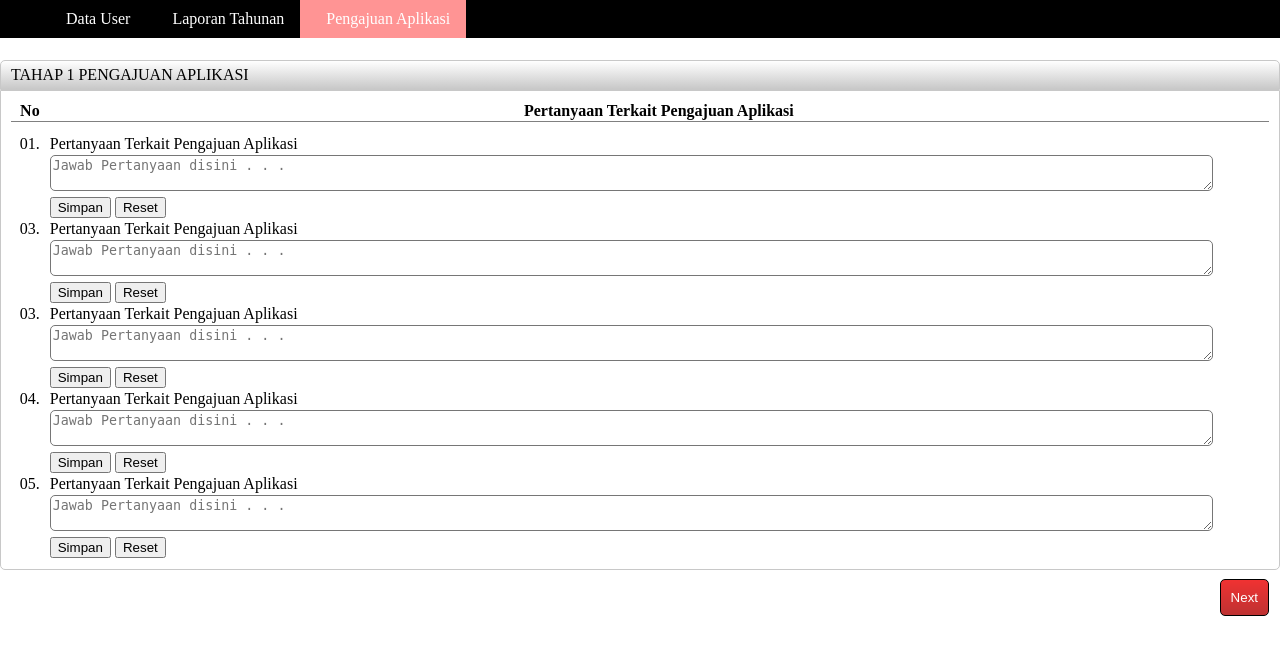
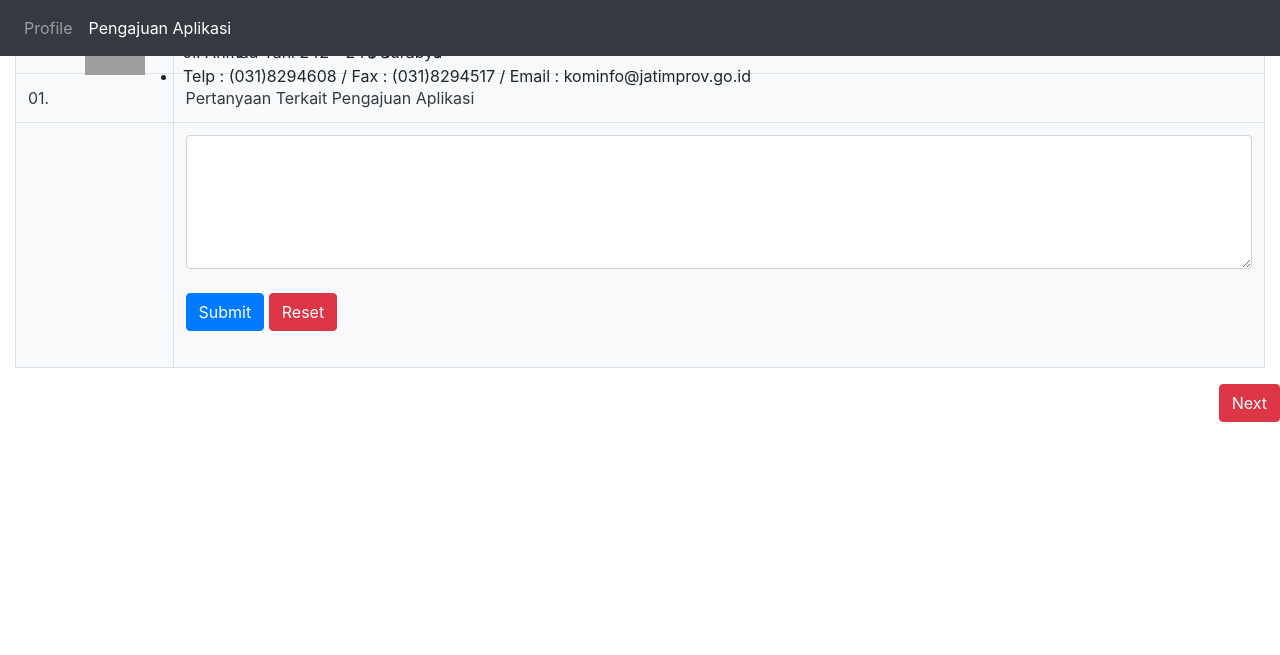
Before and after one commit to GaLHakim/ProjectKominfo, a PHP site: page /users/userPengajuan.php in a window 1280 px wide. Shown: the top 655 px of the page. Run offline with PHP 8.4, Linux system fonts and the light colour scheme; some libraries are stand-ins or nearby versions; grey boxes are pictures that could not be loaded.

Commit message:
modified user all .php

```diff
--- a/users/userPengajuan.php
+++ b/users/userPengajuan.php
@@ -1,139 +1,80 @@
 <!DOCTYPE html>
 <html>
-<head>
-<title>PERATURAN GUBERNUR JAWA TIMUR</title>
 <meta charset="UTF-8">
 <meta name="viewport" content="width=device-width, initial-scale=1">
-<link rel="stylesheet" type="text/css" href="cssUser.css">
+<head>
+	<link rel="stylesheet" href="style.css">
+	<link rel="stylesheet" href="css\bootstrap4.css">
 	<link rel="stylesheet" href="https://use.fontawesome.com/releases/v5.6.3/css/all.css">
+	<script src="js\jquery4.js"></script>
+  	<script src="js\bootstrap4.bundle.js"></script>
 </head>
+
 <body>
-    <header>
-		<div>
-            <ul>
-                <li class="ul-li"><a href="userProfile.php"><i class="" style="padding-right:10px;"></i>Data User</a></li>
-                <li class="ul-li dropdown"><a class="dropbtn"><i class="" style="padding-right:10px"></i>Laporan Tahunan</a>
-                    <div class="dropdown-content">
-                        <a href="#input">Input</a>
-                        <a href="#laporan">Laporan</a>
+    <header class="nav-header navbar navbar-expand-md container-fluid fixed-top">
+		<div class="header container">
+			<a class="" href="#" >
+				<img class="img-fluid" src="jatim.png" alt="logo" style="width:60px;">
+			</a>
+			<div class="nav-link">
+				<li>DINAS KOMUNIKASI DAN INFOMATIKA PROVINSI JAWA TIMUR</li>
+				<li>Jl. Ahmad Yani 242 - 244 Surabya</li>
+				<li>Telp : (031)8294608 / Fax : (031)8294517 / Email : kominfo@jatimprov.go.id</li>
 			</div>
+		</div>
+	</header>
+	<nav class="nav-fixed justify-content-end navbar navbar-expand-md bg-dark navbar-dark fixed-top">
+		<button class="navbar-toggler" type="button" data-toggle="collapse" data-target="#collapsibleNavbar">
+			<span class="navbar-toggler-icon"></span>
+		</button>
+		<div class="collapse navbar-collapse" id="collapsibleNavbar">
+			<ul class="navbar-nav">
+				<li class="nav-item">
+					<a class="nav-link" href="userProfile.php">Profile</a>
 				</li>
-                <li class="ul-li active"><a href="userPengajuan.html"><i class="" style="padding-right:10px;"></i>Pengajuan Aplikasi</a></li>
+				<li class="nav-item">
+					<a class="nav-link active" href="userPengajuan.php">Pengajuan Aplikasi</a>
+				</li>
 			</ul>
 		</div>
-    </header>
-    <div class="content container">
-        <div class="peng-kuisoner">
+	</nav>
+    <section class="content container-fluid">
+        <div class="row">
+            <div class="col-sm-12 col-md-12 col-lg-12">
+                <div class="content-judul rounded-top text-white">
                     <a>TAHAP 1 PENGAJUAN APLIKASI</a>
                 </div>
-		<div class="kuisoner-content">
-            <table id="table-kuis">
-                <tr style="border-bottom:1px solid grey;">
-                    <th id="no-kuis">No</th>
+                <div class="conten-edit rounded-bottom bg-light text-dark">
+                    <table class=" table">
+                        <tr>
+                            <th id="no">No</th>
                             <th>Pertanyaan Terkait Pengajuan Aplikasi</th>
                         </tr>
-                <tr><td style="height:10px;"></td></tr>
                         <tr>
-                    <td id="no-kuis">01.</td>
+                            <td id="no">01.</td>
                             <td>Pertanyaan Terkait Pengajuan Aplikasi</td>
                         </tr>
                         <tr>
                             <td></td>
                             <td>
-                        <textarea name="" id="content-jawab" placeholder="Jawab Pertanyaan disini . . ."></textarea>
-                    </td>
-                </tr>
-                <tr>
-                    <td></td>
-                    <td>
-                        <form action="">
-                            <input type="submit" name="" id="simpan-kuis" value="Simpan">
-                            <input type="reset" name="" id="reset-kuis" value="Reset">
-                        </form>
-                    </td>
-                </tr>
-                <tr>
-                    <td id="no-kuis">03.</td>
-                    <td>Pertanyaan Terkait Pengajuan Aplikasi</td>
-                </tr>
-                <tr>
-                    <td></td>
-                    <td>
-                        <textarea name="" id="content-jawab" placeholder="Jawab Pertanyaan disini . . ."></textarea>
-                    </td>
-                </tr>
-                <tr>
-                    <td></td>
-                    <td>
-                        <form action="">
-                            <input type="submit" name="" id="simpan-kuis" value="Simpan">
-                            <input type="reset" name="" id="reset-kuis" value="Reset">
-                        </form>
-                    </td>
-                </tr>
-                <tr>
-                    <td id="no-kuis">03.</td>
-                    <td>Pertanyaan Terkait Pengajuan Aplikasi</td>
-                </tr>
-                <tr>
-                    <td></td>
-                    <td>
-                        <textarea name="" id="content-jawab" placeholder="Jawab Pertanyaan disini . . ."></textarea>
-                    </td>
-                </tr>
-                <tr>
-                    <td></td>
-                    <td>
-                        <form action="">
-                            <input type="submit" name="" id="simpan-kuis" value="Simpan">
-                            <input type="reset" name="" id="reset-kuis" value="Reset">
-                        </form>
-                    </td>
-                </tr>
-                <tr>
-                    <td id="no-kuis">04.</td>
-                    <td>Pertanyaan Terkait Pengajuan Aplikasi</td>
-                </tr>
-                <tr>
-                    <td></td>
-                    <td>
-                        <textarea name="" id="content-jawab" placeholder="Jawab Pertanyaan disini . . ."></textarea>
-                    </td>
-                </tr>
-                <tr>
-                    <td></td>
-                    <td>
-                        <form action="">
-                            <input type="submit" name="" id="simpan-kuis" value="Simpan">
-                            <input type="reset" name="" id="reset-kuis" value="Reset">
-                        </form>
-                    </td>
-                </tr>
-                <tr>
-                    <td id="no-kuis">05.</td>
-                    <td>Pertanyaan Terkait Pengajuan Aplikasi</td>
-                </tr>
-                <tr>
-                    <td></td>
-                    <td>
-                        <textarea name="" id="content-jawab" placeholder="Jawab Pertanyaan disini . . ."></textarea>
-                    </td>
-                </tr>
-                <tr>
-                    <td></td>
-                    <td>
-                        <form action="">
-                            <input type="submit" name="" id="simpan-kuis" value="Simpan">
-                            <input type="reset" name="" id="reset-kuis" value="Reset">
-                        </form>
+                                <div class="form-group">
+                                    <textarea class="form-control" rows="5"></textarea><br>
+                                    <button type="submit" class="btn-submit btn btn-primary mb-2">Submit</button>
+                                    <button type="reset" class="btn-reset btn btn-danger mb-2">Reset</button>
+                                </div>
                             </td>
                         </tr>
                     </table>
-            <div>
-                <form style="float:right;" action="">
-                    <input type="submit" id="next-kuis" value="Next">
+                </div>
+            </div>
+        </div>
+        <div class="row justify-content-end">
+            <div class="btn-next">
+                <form action="userProposal.php">
+                    <input type="submit" class="btn-reset btn btn-danger mb-2" value="Next">
                 </form>
             </div>
         </div>
-    </div>
+    </section>
 </body>
+</html>
```
Also changed, not shown: users/userProfile.php (+72 -87 lines), users/userProposal.php (+54 -31 lines). Lines whose indentation alone changed are shown as unchanged.
